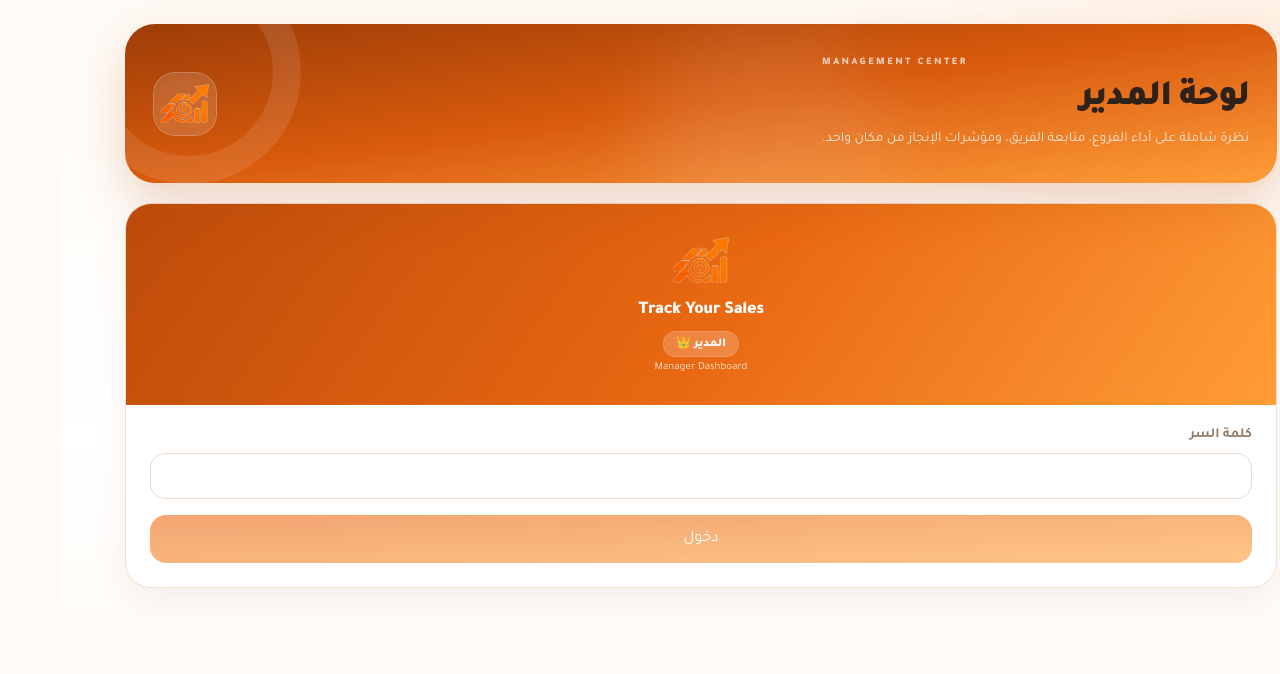
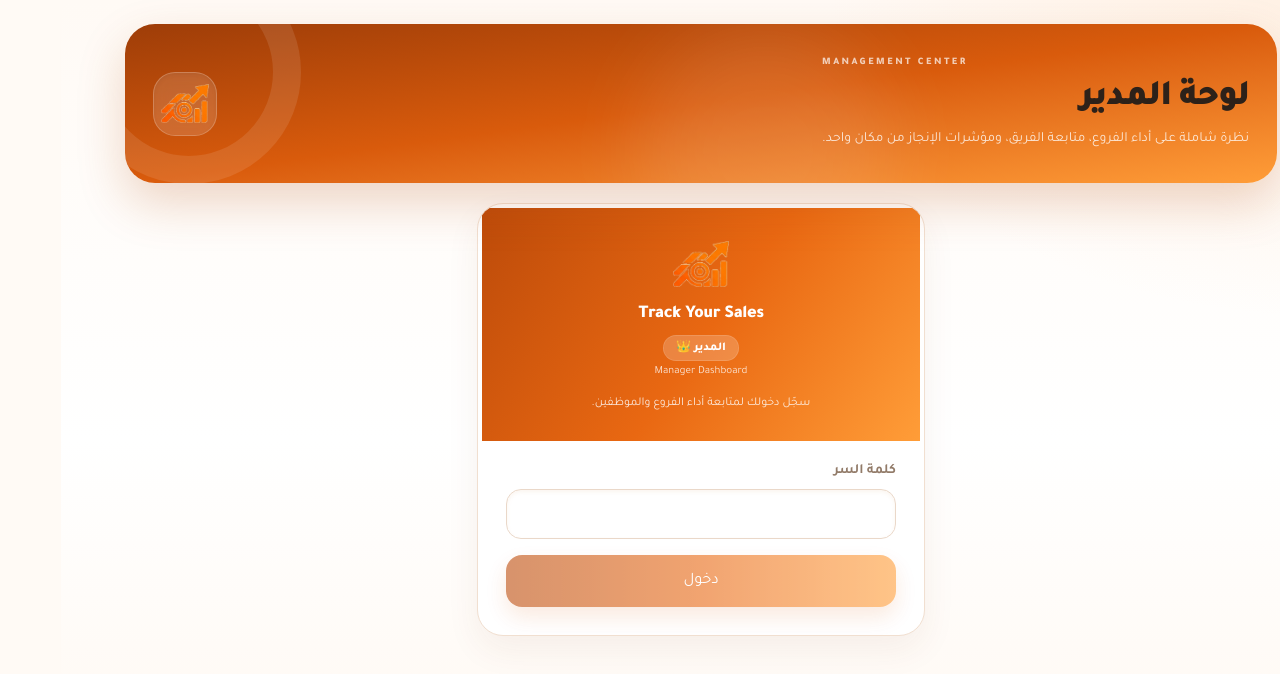
Before and after one commit to mahmoudkhairyy-cell/track-your-sales, a Next.js app: page /track-your-sales/manager in a window 1280 px wide. Shown: the top 674 px of the page. Built offline with nearby package versions, Linux system fonts and the light colour scheme.

Commit message:
Polish manager sign-in panel

```diff
--- a/src/app/manager/page.tsx
+++ b/src/app/manager/page.tsx
@@ -440,7 +440,7 @@ export default function ManagerPage() {
         ) : null}
 
         {rows === null ? (
-          <form onSubmit={load} className="overflow-hidden rounded-[28px] bg-white p-6 shadow-[0_20px_50px_rgba(190,90,0,0.15)] ring-1 ring-[#f1dfd0]/70">
+          <form onSubmit={load} className="mx-auto w-full max-w-md overflow-hidden rounded-[30px] border border-white/90 bg-white p-6 shadow-[0_24px_60px_rgba(151,72,17,0.13)] ring-1 ring-[#f1dfd0]/80 sm:p-7">
             <div className="-mx-6 -mt-6 mb-5 bg-[linear-gradient(125deg,#bd4b0a_0%,#e96812_52%,#ff9d38_100%)] px-6 py-7 text-center text-white">
               <img src="/track-your-sales/logo-mark.png" alt="" className="mx-auto h-14 w-14 object-contain" />
               <p className="mt-2 text-lg font-black tracking-tight" dir="ltr">Track Your Sales</p>
@@ -448,6 +448,7 @@ export default function ManagerPage() {
                 👑 {managerName || "المدير"}
               </p>
               <p className="mt-1 text-[11px] text-white/80" dir="ltr">Manager Dashboard</p>
+              <p className="mt-3 text-xs leading-5 text-white/85">سجّل دخولك لمتابعة أداء الفروع والموظفين.</p>
             </div>
             <label className="block text-sm font-bold text-[#927b69]">
               كلمة السر
@@ -455,11 +456,11 @@ export default function ManagerPage() {
                 type="password"
                 value={password}
                 onChange={(e) => setPassword(e.target.value)}
-                className="mt-2 w-full rounded-2xl border border-[#f1dfd0] px-4 py-3 outline-none focus:border-[#bd4b0a]"
+                className="mt-2 w-full rounded-2xl border border-[#ecd9c9] bg-[#fffaf6] px-4 py-3.5 text-[#38251a] shadow-inner shadow-[#f5e5d8]/40 outline-none transition placeholder:text-[#b59b88] focus:border-[#e96812] focus:bg-white focus:ring-4 focus:ring-[#e96812]/10"
               />
             </label>
             {error ? <p className="mt-3 text-sm font-bold text-red-600">{error}</p> : null}
-            <button type="submit" disabled={pending || !password} className="mt-4 w-full rounded-2xl bg-gradient-to-br from-[#e96812] to-[#ff9d38] py-3 font-extrabold text-white disabled:opacity-60">
+            <button type="submit" disabled={pending || !password} className="mt-4 w-full rounded-2xl bg-gradient-to-r from-[#bd4b0a] via-[#e96812] to-[#ff9d38] py-3.5 font-extrabold text-white shadow-[0_10px_22px_rgba(217,91,12,0.22)] transition hover:brightness-105 active:scale-[0.99] disabled:cursor-not-allowed disabled:opacity-60">
               {pending ? "⏳ بنجيب البيانات..." : "دخول"}
             </button>
           </form>
```
